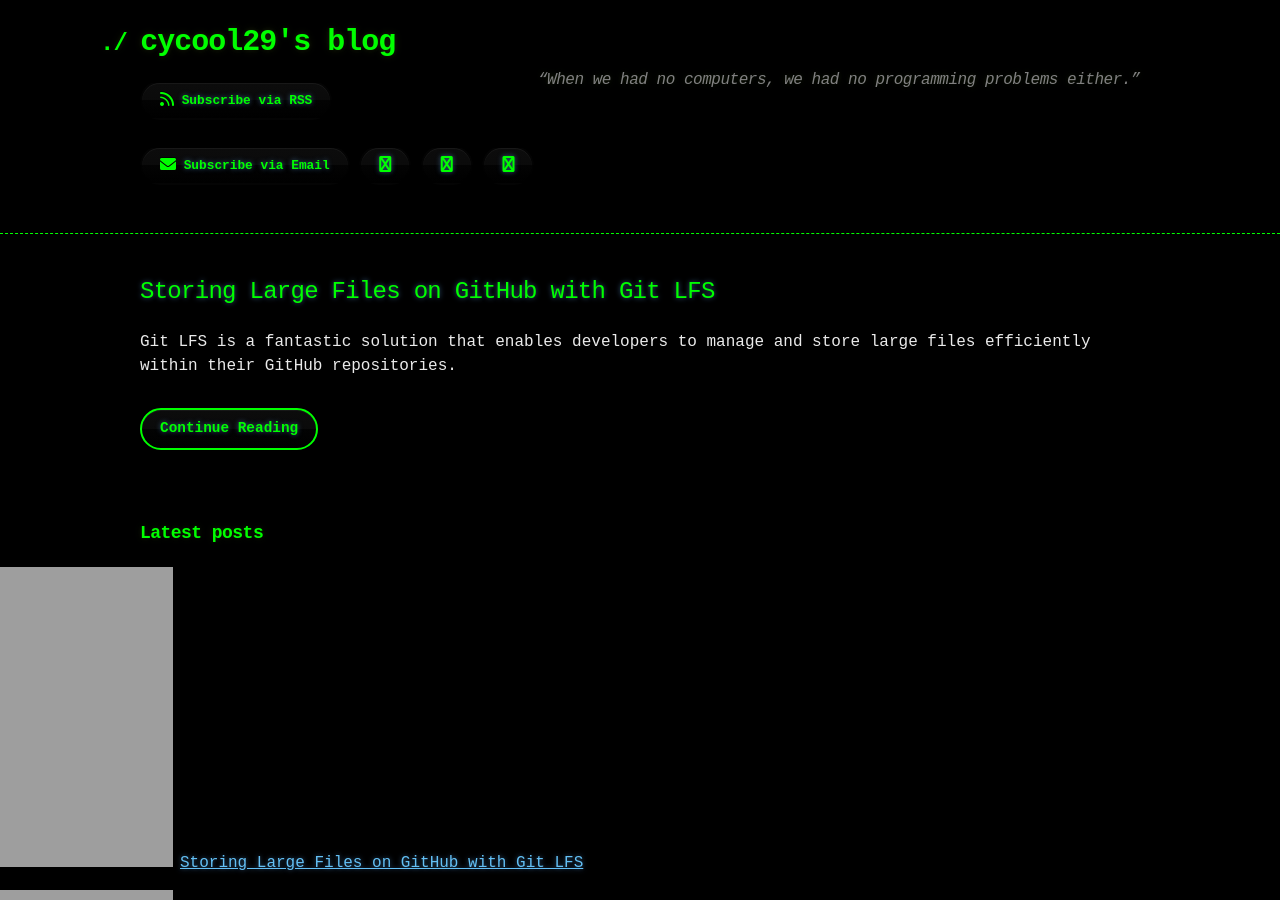
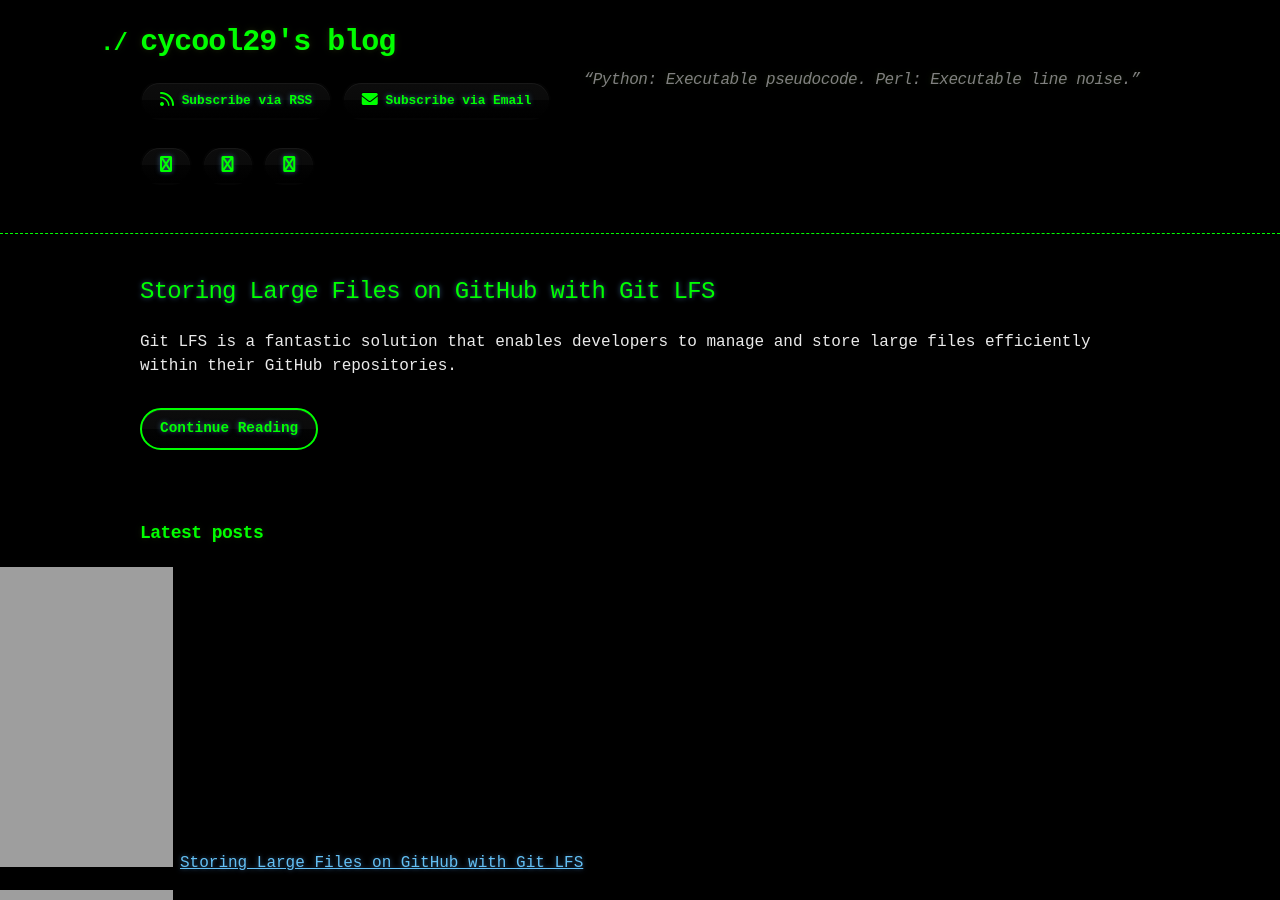
Before and after one commit to cycool29/cycool29.github.io, a Jekyll site: the page built from index.md, in a window 1280 px wide and 900 px high. Built offline with Jekyll 4.4.1, drawn with Linux system fonts in a browser that asks for light colours; a style sheet for code colours, icons or effects is not loaded.

Commit message:
Update quotes

```diff
--- a/_config.yml
+++ b/_config.yml
@@ -1,5 +1,5 @@
 title: cycool29's blog
-description: "“When we had no computers, we had no programming problems either.” "
+description: "“Python: Executable pseudocode. Perl: Executable line noise.” "
 bio: A high school student. Intermediate in Python, Git, Bash. Learning JavaScript. He/Him. "
 author: cycool29
 url: https://cycool29.github.io
```
